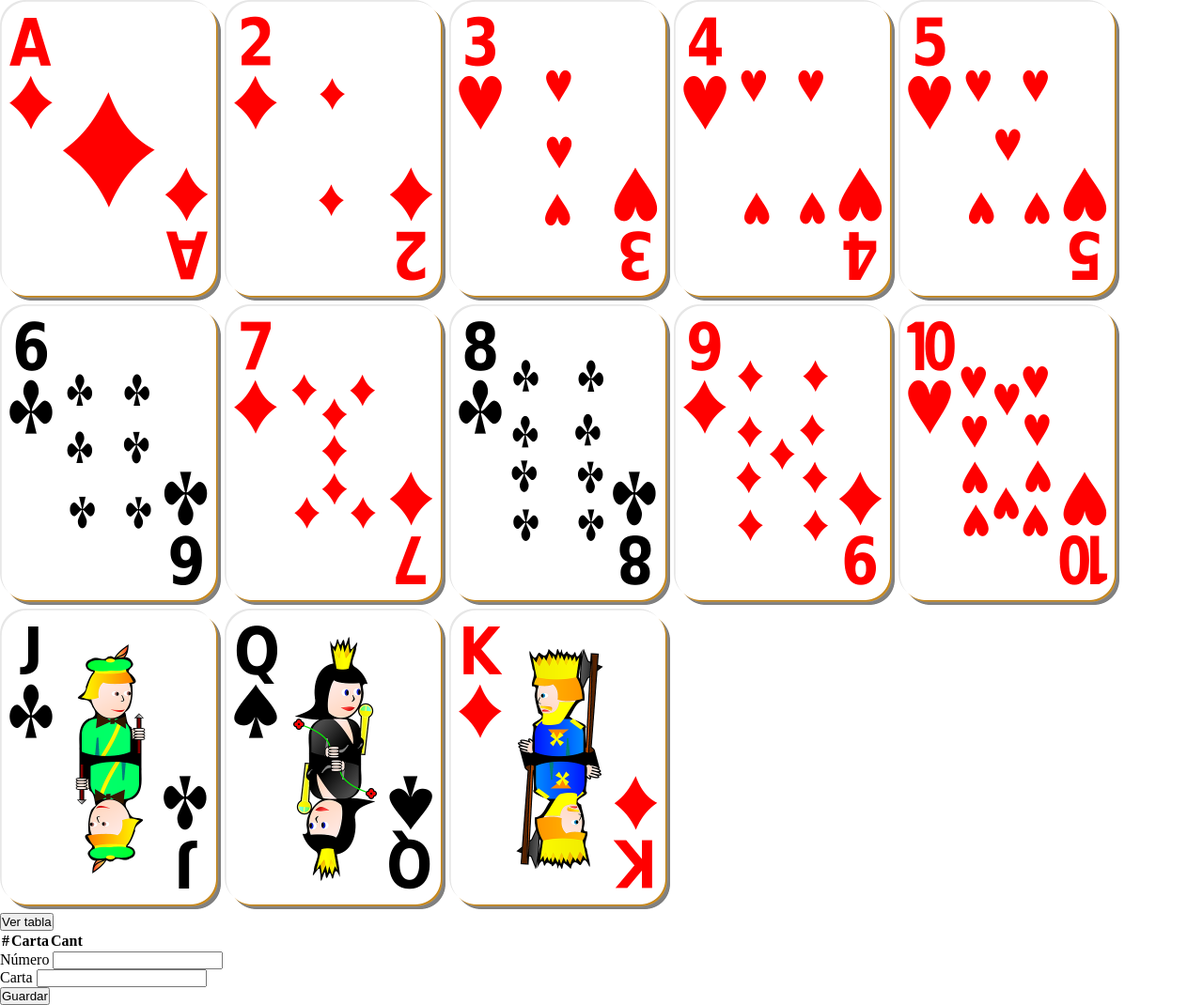
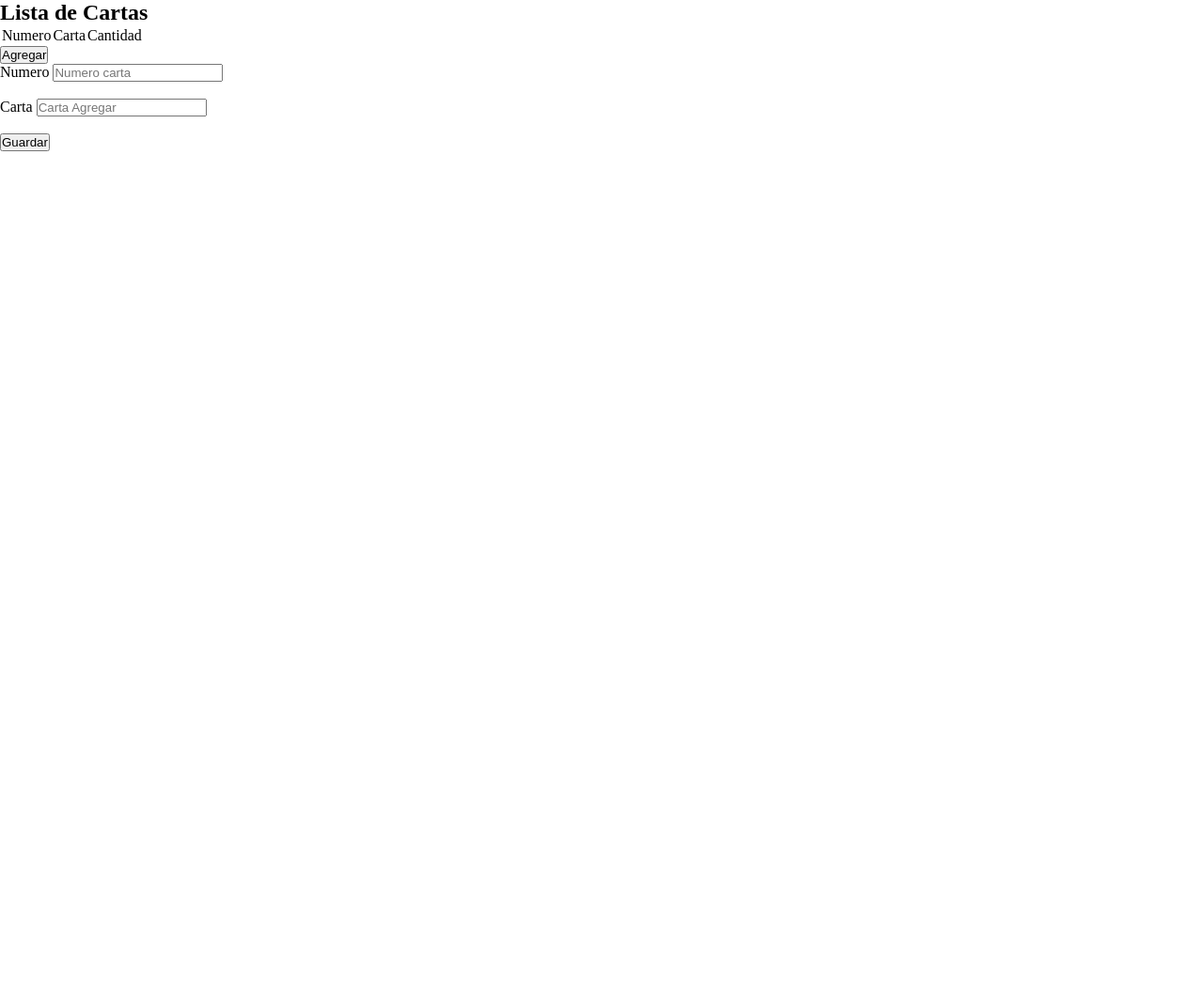
Before and after one commit to dubanyesid/PokerCartas, a plain HTML site: page index.html in a window 1280 px wide. Shown: the whole page at 94% size. After the commit the page ends 800 px from the top, so only its background shows below. Drawn offline with Linux system fonts and the light colour scheme.

Commit message:
Js Terminado

```diff
--- a/index.html
+++ b/index.html
@@ -5,54 +5,35 @@
     <meta http-equiv='X-UA-Compatible' content='IE=edge'>
     <title>Poker de Cartas</title>
     <meta name='viewport' content='width=device-width, initial-scale=1'>
+    <meta http-equiv="x-ua-compatible" content="ie=edge">
+    <meta http-equiv="X-UA-Compatible" content="IE=edge">
     <link rel='stylesheet' type='text/css' media='screen' href='css/index.css'>
     <script src='js/cartas.js'></script>
 </head>
-<body>
-  <div class="seccion_1">
-    <main>
-    <section class="container--img">
-      <img src="./img/1.png" alt="" width="235" height="320">
-      <img src="./img/2.png" alt="" width="235" height="320">
-      <img src="./img/3.png" alt="" width="235" height="320">
-      <img src="./img/4.png" alt="" width="235" height="320">
-      <img src="./img/5.png" alt="" width="235" height="320">
-      <img src="./img/6.png" alt="" width="235" height="320">
-      <img src="./img/7.png" alt="" width="235" height="320">
-      <img src="./img/8.png" alt="" width="235" height="320">
-      <img src="./img/9.png" alt="" width="235" height="320">
-      <img src="./img/10.png" alt="" width="235" height="320">
-      <img src="./img/11.png" alt="" width="235" height="320">
-      <img src="./img/12.png" alt="" width="235" height="320">
-      <img src="./img/13.png" alt="" width="235" height="320">
-    </section>
-  </div>
-  <div class="seccion_2">
-      <section class="container--table">
-      <button type="button" name="button" id="boton">Ver tabla</button>
-      <table id="tabla">
-        <tr>
-          <th>#</th>
-          <th>Carta</th>
-          <th>Cant</th>
-        </tr>
-      </table>
-    </section>
-    <div class="formulario">
-      <form>
-        <div class="mb-3" id="formulario">
-          <label for="numero" class="form-label">Número</label>
-          <input type="number" class="form-control" id="numero" />
-        </div>
-        <div class="mb-3">
-          <label for="carta" class="form-label">Carta</label>
-          <input type="text" class="form-control" id="carta" />
-        </div>
+<section>
+  <h1>Lista de Cartas</h1>
+<table id="tabla_carta">
+  <tr>
+    <td>Numero</td>
+    <td>Carta</td>
+    <td>Cantidad</td>
+      </tr>
+</table>
+</section>
 
-        <button type="submit" id="guardar" class="btn btn-primary">
-          Guardar
-        </button>
-      </div>
-  </div>
+<section><button  id="boton">Agregar</button></section>
+
+<section>
+<form>
+
+      <label class="numero" for="numero">Numero</label>
+      <input type="text" name="numero" id="numero" maxlength="50" placeholder="Numero carta">
+  </br></br>
+      <label class="carta" for="carta">Carta</label>
+      <input type="text" name="carta" id="carta" maxlength="50" placeholder="Carta Agregar">
+  </br></br>
+      <input type="submit" name="submit" value="Guardar">
+  </form>
+</section>
 </body>
 </html>
--- a/js/cartas.js
+++ b/js/cartas.js
@@ -1,5 +1,29 @@
-"cartas": [{"numero": "1","carta": "As de Diamantes", "cant":"0"},
-	{"numero": "2","carta": "Dos de Diamantes", "cant":"0"},
-	{"numero": "3","carta": "Tres de Diamantes", "cant":"0"},
-	{"numero": "4","carta": "Cuatro de Corazones", "cant":"0"},
-	{"numero": "5","carta": "Cinco de Corazones", "cant":"0"}]
+function cargarTabla (){
+
+	const tabla = document.getElementById("tabla_carta");
+ 	const tr = document.createElement('tr');
+
+     for (i=0; i<input.length; i++) {
+
+        const tdNumero= document.createElement('td');
+            tdNumero.textContent = input[i].addEventListener;
+            tr.appendChild(tdNumero);
+
+            const tdCarta = document.createElement('td');
+            tdCarta.textContent =input[i].addEventListener;
+            tr.appendChild(tdCarta);
+
+            tabla.appendChild(tr);
+    }
+
+}
+
+
+function obtenerdatos(){
+    var url = "http://demo6497253.mockable.io/cartas";
+
+	fetch  (url)
+	    .then(response => response.json())
+		.then(data => generarTabla(data))
+	.catch(error => {});
+}
```
